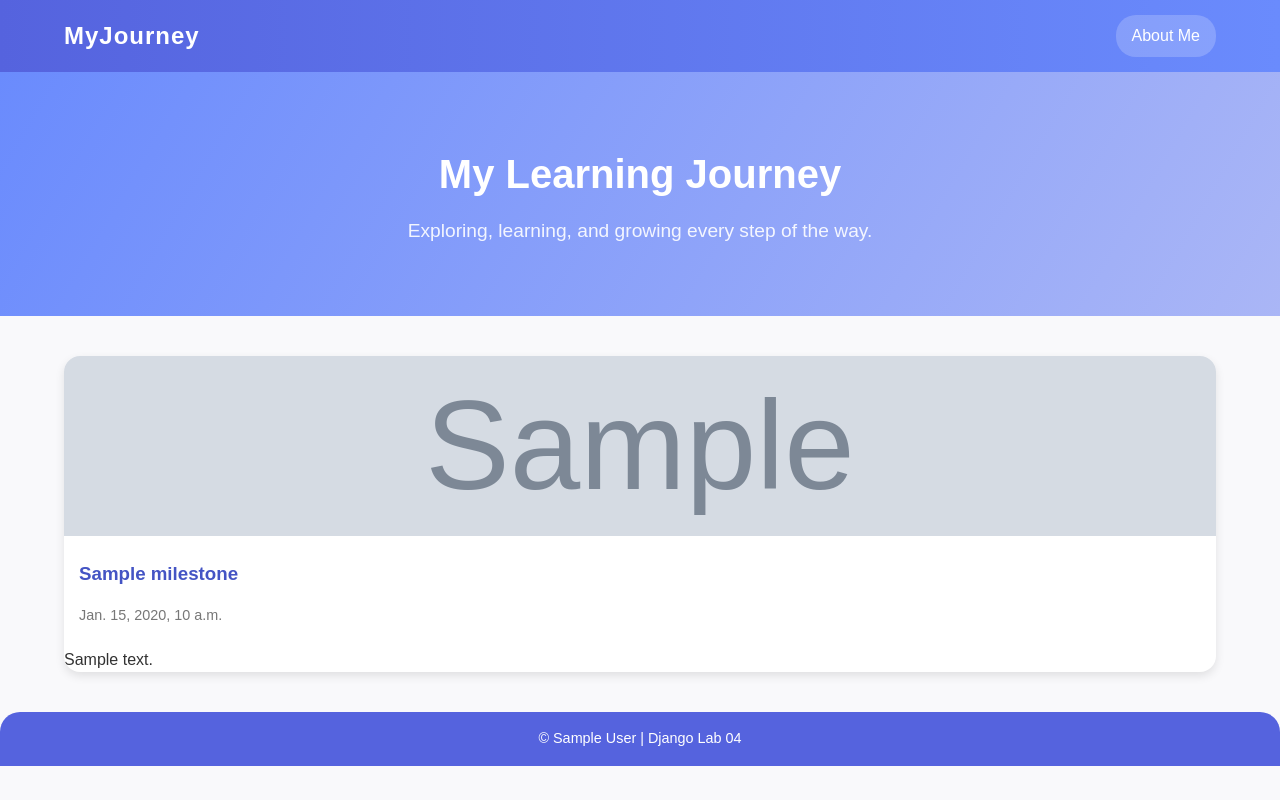
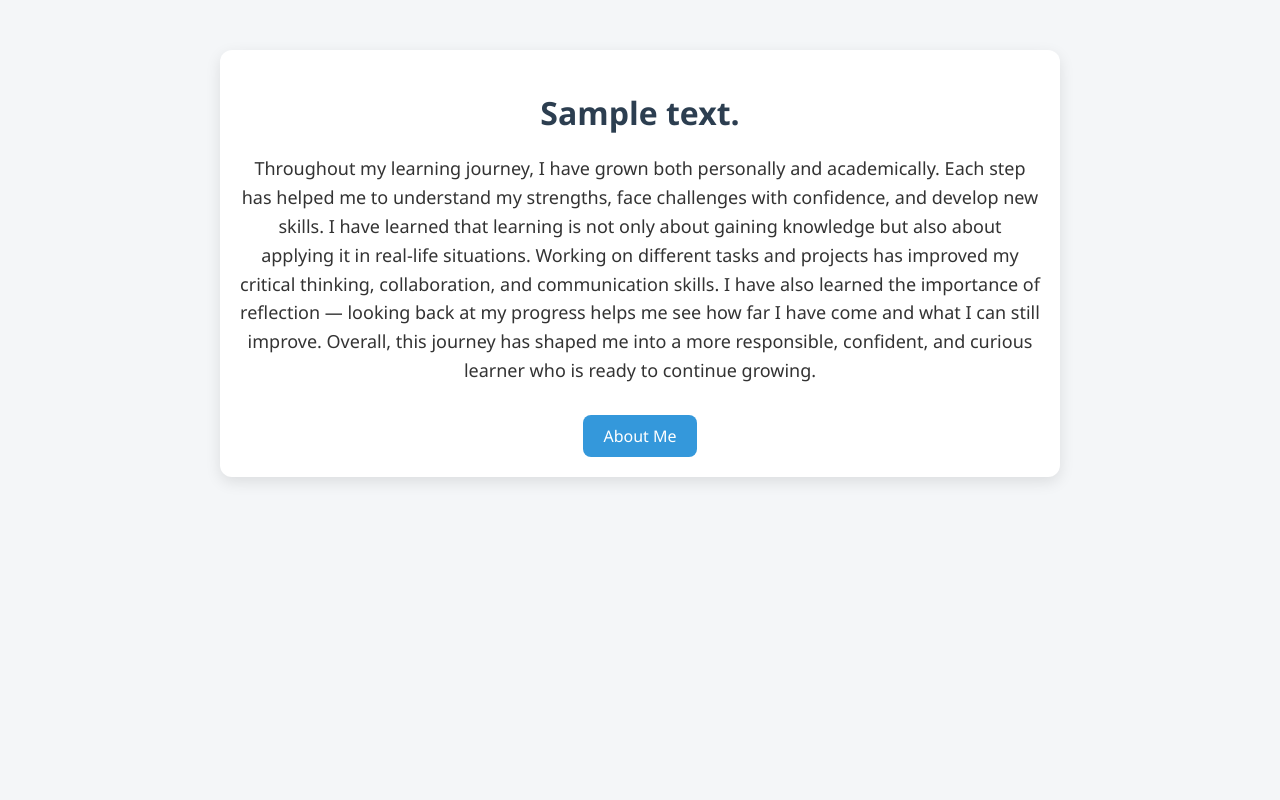
Before and after one commit to RinchenDD/08230178_Lab04, a Django app: template myJourney/rdJourney/templates/index.html in a window 1280 px wide. Run offline with Django 5.2, Linux system fonts and the light colour scheme; the template is opened without the code that fills it: most values are stand-ins (such as "Sample title", 1, 10 or a date in 2020); grey boxes marked "Sample" are stand-in pictures; parts of the project's set-up code (start-up, migrations or seed data) failed here and were passed over.

Commit message:
Adding Files - 1st Commit

```diff
--- a/myJourney/rdJourney/static/styles/styles.css
+++ b/myJourney/rdJourney/static/styles/styles.css
@@ -1,186 +1,78 @@
-
-* {
-  margin: 0;
-  padding: 0;
-  box-sizing: border-box;
+/* General Reset & Body */
+body {
+    font-family: 'Segoe UI', Tahoma, Geneva, Verdana, sans-serif;
+    margin: 0;
+    padding: 0;
+    background-color: #f4f6f8;
+    color: #333;
 }
 
-body {
-  font-family: 'Poppins', sans-serif;
-  background: #f9f9fb;
-  color: #333;
-  line-height: 1.6;
+/* Container for pages */
+.container {
+    max-width: 800px;
+    margin: 50px auto;
+    padding: 20px;
+    background-color: #fff;
+    border-radius: 12px;
+    box-shadow: 0 5px 15px rgba(0,0,0,0.1);
+    text-align: center;
 }
 
-/* --- Navbar --- */
-.navbar {
-  background: linear-gradient(90deg, #5563de, #6a8bfd);
-  color: white;
-  padding: 15px 0;
-  box-shadow: 0 2px 8px rgba(0,0,0,0.1);
+/* Headings */
+h1 {
+    color: #2c3e50;
+    margin-bottom: 20px;
 }
 
-.navbar .container {
-  width: 90%;
-  margin: 0 auto;
-  display: flex;
-  justify-content: space-between;
-  align-items: center;
+/* Paragraphs */
+p {
+    font-size: 18px;
+    line-height: 1.6;
+    margin-bottom: 15px;
 }
 
-.logo {
-  font-weight: 700;
-  letter-spacing: 1px;
+/* Links */
+a {
+    display: inline-block;
+    margin-top: 15px;
+    text-decoration: none;
+    color: #fff;
+    background-color: #3498db;
+    padding: 10px 20px;
+    border-radius: 8px;
+    transition: background-color 0.3s;
 }
 
-.nav-link {
-  color: white;
-  text-decoration: none;
-  font-weight: 500;
-  background: rgba(255,255,255,0.2);
-  padding: 8px 16px;
-  border-radius: 20px;
-  transition: background 0.3s ease;
+a:hover {
+    background-color: #2c3e50;
 }
 
-.nav-link:hover {
-  background: rgba(255,255,255,0.4);
+/* Skill List as Cards */
+.skills {
+    display: flex;
+    justify-content: center;
+    flex-wrap: wrap;
+    margin-top: 15px;
+    gap: 10px;
 }
 
-/* --- Hero Section --- */
-.hero {
-  background: linear-gradient(120deg, #6a8bfd, #aab6f6);
-  color: white;
-  text-align: center;
-  padding: 70px 20px;
+.skills li {
+    list-style: none;
+    background-color: #e1ecf4;
+    color: #2c3e50;
+    padding: 8px 15px;
+    border-radius: 8px;
+    font-weight: bold;
+    transition: transform 0.3s, background-color 0.3s;
 }
 
-.hero h1 {
-  font-size: 2.5rem;
-  margin-bottom: 10px;
+.skills li:hover {
+    transform: scale(1.1);
+    background-color: #3498db;
+    color: #fff;
 }
 
-.hero p {
-  font-size: 1.2rem;
-  opacity: 0.9;
+/* Footer link style */
+footer a {
+    margin-top: 20px;
 }
-
-/* --- Container --- */
-.container {
-  width: 90%;
-  margin: 40px auto;
-}
-
-/* --- Journey Grid --- */
-.journey-grid {
-  display: grid;
-  grid-template-columns: repeat(auto-fit, minmax(280px, 1fr));
-  gap: 25px;
-}
-
-.journey-card {
-  background: #fff;
-  border-radius: 16px;
-  overflow: hidden;
-  box-shadow: 0 4px 10px rgba(0,0,0,0.1);
-  transition: transform 0.3s ease;
-}
-
-.journey-card:hover {
-  transform: translateY(-5px);
-}
-
-.journey-card img {
-  width: 100%;
-  height: 180px;
-  object-fit: cover;
-}
-
-.journey-card h3 {
-  color: #4454c4;
-  margin: 15px;
-}
-
-.date {
-  margin: 0 15px;
-  color: #777;
-  font-size: 0.9rem;
-}
-
-.desc {
-  margin: 10px 15px 20px;
-  font-size: 0.95rem;
-}
-
-/* --- About Section --- */
-.about-section {
-  background: #fff;
-  padding: 30px;
-  border-radius: 16px;
-  box-shadow: 0 4px 10px rgba(0,0,0,0.1);
-}
-
-.about-content {
-  display: flex;
-  flex-wrap: wrap;
-  gap: 30px;
-  align-items: center;
-}
-
-.profile-pic img {
-  width: 230px;
-  height: 230px;
-  object-fit: cover;
-  border-radius: 50%;
-  border: 5px solid #6a8bfd;
-  box-shadow: 0 4px 10px rgba(0,0,0,0.15);
-}
-
-.profile-info {
-  flex: 1;
-}
-
-.profile-info h1 {
-  color: #4454c4;
-  margin-bottom: 10px;
-}
-
-.profile-info h3 {
-  margin-top: 20px;
-  color: #4454c4;
-}
-
-.skill-tag {
-  display: inline-block;
-  background: #6a8bfd;
-  color: white;
-  padding: 6px 10px;
-  border-radius: 15px;
-  margin: 4px;
-  font-size: 0.9rem;
-}
-
-/* --- Footer --- */
-footer {
-  text-align: center;
-  padding: 15px;
-  background: #5563de;
-  color: white;
-  margin-top: 40px;
-  border-top-left-radius: 20px;
-  border-top-right-radius: 20px;
-  font-size: 0.9rem;
-}
-
-/* --- Responsive --- */
-@media (max-width: 768px) {
-  .about-content {
-    flex-direction: column;
-    text-align: center;
-  }
-
-  .profile-pic img {
-    width: 180px;
-    height: 180px;
-  }
-}
--- a/myJourney/rdJourney/templates/index.html
+++ b/myJourney/rdJourney/templates/index.html
@@ -2,52 +2,21 @@
 <!DOCTYPE html>
 <html lang="en">
 <head>
-  <meta charset="UTF-8">
-  <meta name="viewport" content="width=device-width, initial-scale=1.0">
-  <title>My Learning Journey</title>
-  <link rel="stylesheet" href="{% static 'styles/styles.css' %}">
+    <meta charset="UTF-8">
+    <title>{{ title }}</title>
+    <link rel="stylesheet" href="{% static 'styles/styles.css' %}">
 </head>
 <body>
-
-  <!-- Navigation -->
-  <nav class="navbar">
     <div class="container">
-      <h2 class="logo">MyJourney</h2>
-      <a href="{% url 'about' %}" class="nav-link">About Me</a>
+        <h1>{{ welcome_message }}</h1>
+        <p>Throughout my learning journey, I have grown both personally and academically. Each step has helped me to
+        understand my strengths, face challenges with confidence, and develop new skills. I have learned that learning
+        is not only about gaining knowledge but also about applying it in real-life situations. Working on different
+        tasks and projects has improved my critical thinking, collaboration, and communication skills. I have also
+        learned the importance of reflection — looking back at my progress helps me see how far I have come and what I
+        can still improve. Overall, this journey has shaped me into a more responsible, confident, and curious learner
+        who is ready to continue growing.</p>
+        <a href="{% url 'about' %}">About Me</a>
     </div>
-  </nav>
-
-  <!-- Header -->
-  <header class="hero">
-    <div class="hero-text">
-      <h1>My Learning Journey</h1>
-      <p>Exploring, learning, and growing every step of the way.</p>
-    </div>
-  </header>
-
-  <!-- Main content -->
-  <main class="container">
-    {% if milestones %}
-      <div class="journey-grid">
-        {% for m in milestones %}
-          <div class="journey-card">
-            {% if m.image %}
-              <img src="{{ m.image.url }}" alt="{{ m.title }}">
-            {% endif %}
-            <h3>{{ m.title }}</h3>
-            {% if m.date %}<p class="date">{{ m.date }}</p>{% endif %}
-            <p class="desc">{{ m.description|linebreaks }}</p>
-          </div>
-        {% endfor %}
-      </div>
-    {% else %}
-      <p class="no-data">No milestones yet — add them from the admin panel.</p>
-    {% endif %}
-  </main>
-
-  <footer>
-    <p>© {{ profile.full_name|default:"My Journey" }} | Django Lab 04</p>
-  </footer>
-
 </body>
 </html>
```
Also changed, not shown: myJourney/rdJourney/templates/about.html (deleted, +0 -59 lines), myJourney/rdJourney/templates/aboutMe.html (added, +44 -0 lines).
